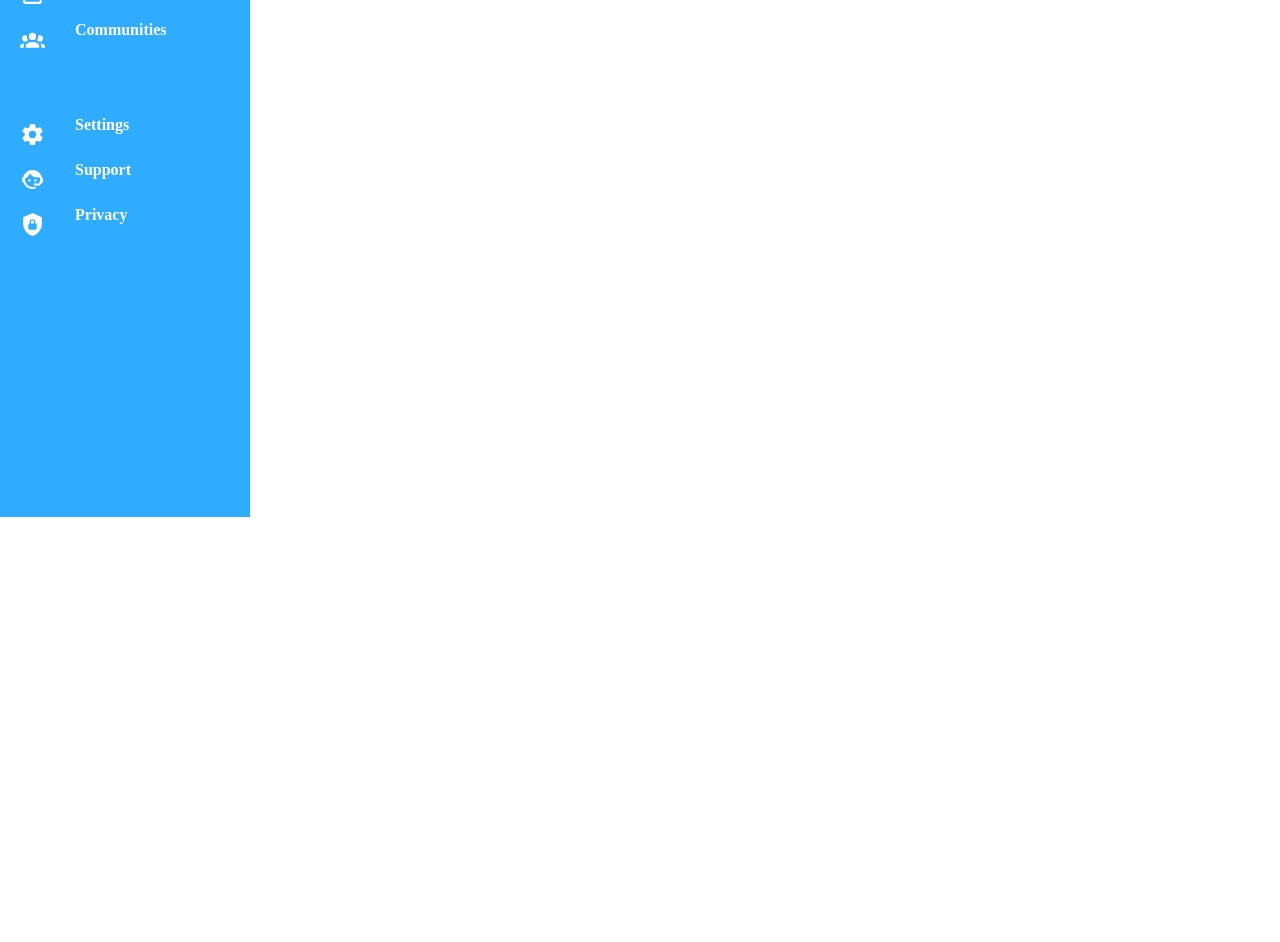
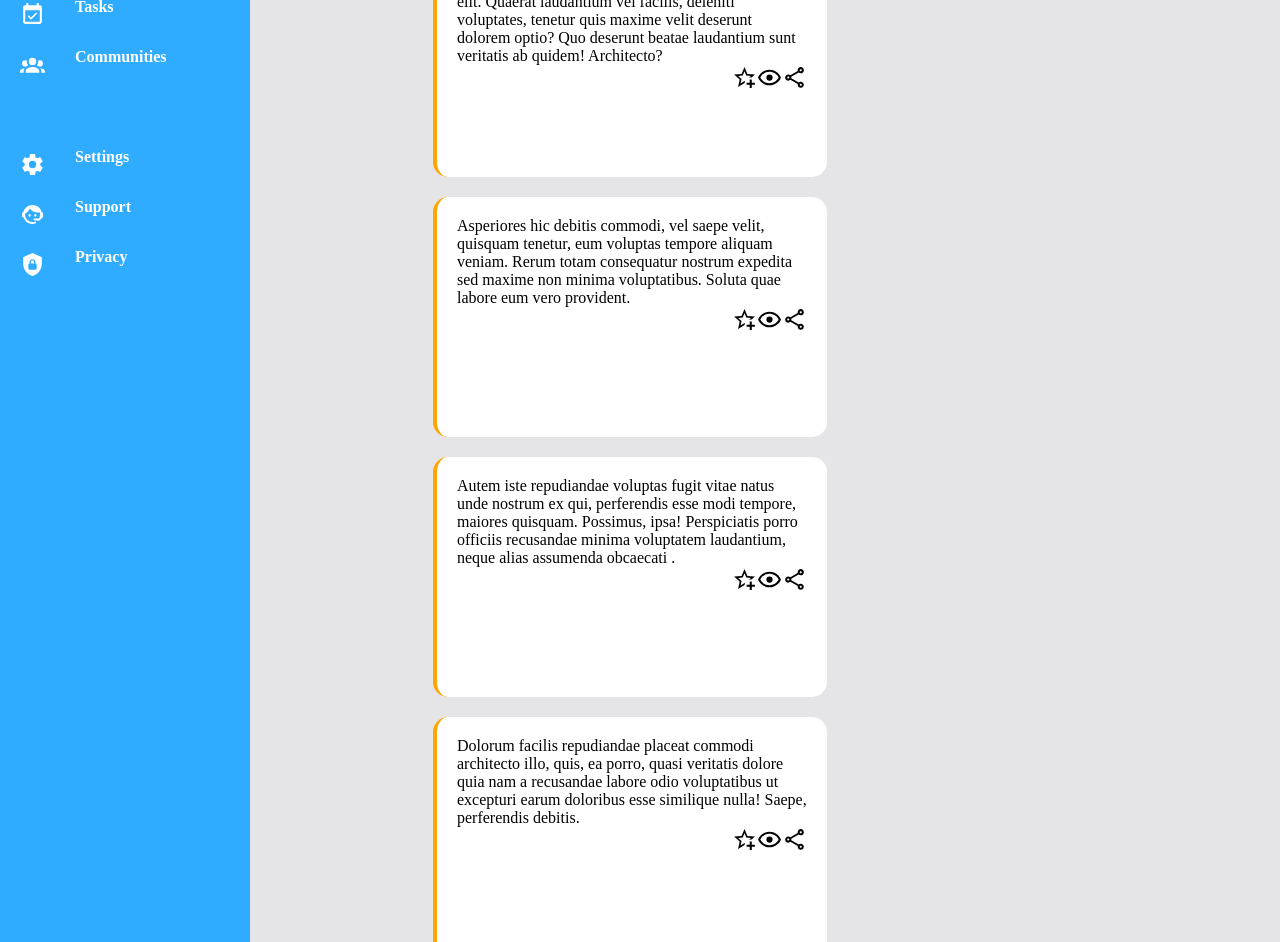
Before and after one commit to issuereporter1234/admin-dashboard, a plain HTML site: page index.html in a window 1280 px wide. Shown: the part 283-1225 px from the top of the page. Before the commit the page ends 800 px from the top, so only its background shows below. Drawn offline with Linux system fonts and the light colour scheme; a web font is replaced by a local one.

Commit message:
add project cards add six project cards with lorem text and icons
add orange border on the left side to every project card

add a title to a first card

```diff
--- a/index.html
+++ b/index.html
@@ -63,7 +63,75 @@
             </div>
         </div>
         <div class="main">
+            <div class="projects">
+                <div class="project">
+                    <div class="project-title">Admin Dashboard</div>
+                    Lorem ipsum dolor sit amet, consectetur
+                     adipisicing elit. Quaerat laudantium vel facilis, deleniti
+                      voluptates, tenetur quis maxime velit deserunt dolorem optio?
+                       Quo deserunt beatae laudantium sunt veritatis ab quidem!
+                        Architecto?
+                        <div class="icons">
+                        <img src="imgs/star-plus-outline.svg" alt="add">
+                       <a href=""><img src="imgs/eye-outline.svg" alt="view"></a>
+                        <img src="imgs/share-variant-outline.svg" alt="Share">
+                        </div>
 
+                    </div>
+                <div class="project">Asperiores hic debitis commodi, vel saepe
+                    velit, quisquam tenetur, eum voluptas tempore aliquam veniam.
+                     Rerum totam consequatur nostrum expedita sed maxime non minima
+                     voluptatibus. Soluta quae labore eum vero provident.
+                     <div class="icons">
+                        <img src="imgs/star-plus-outline.svg" alt="add">
+                       <a href=""><img src="imgs/eye-outline.svg" alt="view"></a>
+                        <img src="imgs/share-variant-outline.svg" alt="Share">
+                        </div>
+                    </div>
+                <div class="project">Autem iste repudiandae voluptas fugit vitae natus
+                     unde nostrum ex qui, perferendis esse modi tempore, maiores
+                     quisquam. Possimus, ipsa! Perspiciatis porro officiis recusandae
+                      minima voluptatem laudantium, neque alias assumenda obcaecati
+                      .
+                    <div class="icons">
+                        <img src="imgs/star-plus-outline.svg" alt="add">
+                       <a href=""><img src="imgs/eye-outline.svg" alt="view"></a>
+                        <img src="imgs/share-variant-outline.svg" alt="Share">
+                        </div>
+                    </div>
+                <div class="project">Dolorum facilis repudiandae
+                    placeat commodi architecto illo, quis, ea porro, quasi
+                    veritatis dolore quia nam a recusandae labore odio voluptatibus
+                     ut excepturi earum doloribus esse similique nulla! Saepe,
+                      perferendis debitis.
+                      <div class="icons">
+                        <img src="imgs/star-plus-outline.svg" alt="add">
+                       <a href=""><img src="imgs/eye-outline.svg" alt="view"></a>
+                        <img src="imgs/share-variant-outline.svg" alt="Share">
+                        </div>
+                    </div>
+                <div class="project">Sunt ipsa autem atque ullam! Expedita impedit
+                     enim quia obcaecati ipsa dolores vero consequuntur provident
+                      aspernatur cumque molestiae, eius corrupti sapiente excepturi
+                       accusamus suscipit quaerat nisi aperiam ut sequi unde!
+                       <div class="icons">
+                        <img src="imgs/star-plus-outline.svg" alt="add">
+                       <a href=""><img src="imgs/eye-outline.svg" alt="view"></a>
+                        <img src="imgs/share-variant-outline.svg" alt="Share">
+                        </div>
+                    </div>
+                <div class="project">
+                    <div>Et veritatis quaerat sapiente facilis id unde
+                     impedit quis rem. Sequi amet odio quibusdam dolorum laborum.
+                      Impedit mollitia maxime dolor doloribus, ratione, corporis
+                       culpa asperiores optio quasi assumenda incidunt in!
+                       <div class="icons">
+                        <img src="imgs/star-plus-outline.svg" alt="add">
+                       <a href=""><img src="imgs/eye-outline.svg" alt="view"></a>
+                        <img src="imgs/share-variant-outline.svg" alt="Share">
+                        </div>
+                    </div>
+            </div>
         </div>
 
 </body>
--- a/style.css
+++ b/style.css
@@ -34,7 +34,7 @@ body{
 }
 
 img{
-    height: 35px;
+    height: 25px;
 }
 .tittle{
     display: flex;
@@ -51,7 +51,7 @@ img{
     font-weight: bold;
     display: grid;
     grid-template-columns: 60px 1fr;
-    grid-auto-rows: 45px;
+    grid-auto-rows: 50px;
     gap: 0 15px ;
 
 }
@@ -108,7 +108,7 @@ input[type="text"]{
     font-size: 25px;
 }
 .buttons{
-   margin:  %;
+   margin:  2%;
 }
 button{
     background-color: rgb(47, 172, 255);
@@ -121,6 +121,33 @@ button{
     margin: 2%;
 
 }
-main{
+.main{
+  display: grid;
+  grid-template-columns: 3fr minmax(250px, 1fr);
+  gap: 20px;
+  background-color: rgb(229, 229, 231);
+  padding: 20px;
+}
+
+.projects{
+    margin: 40px;
+    display: flex;
+    flex-direction: row;
+    flex-wrap: wrap;
+    gap: 20px;
+    justify-content: space-evenly;
+    align-content: space-evenly;
 
 }
+.project{
+    background-color: white;
+    border-left: 4px solid orange;
+    border-radius: 15px;
+    width: 350px;
+    height: 200px;
+    padding: 20px;
+}
+.icons{
+   display: flex;
+   justify-content: end;
+}
```
Also changed, not shown: imgs/eye-outline.svg (added), imgs/share-variant-outline.svg (added), imgs/star-plus-outline.svg (added).
